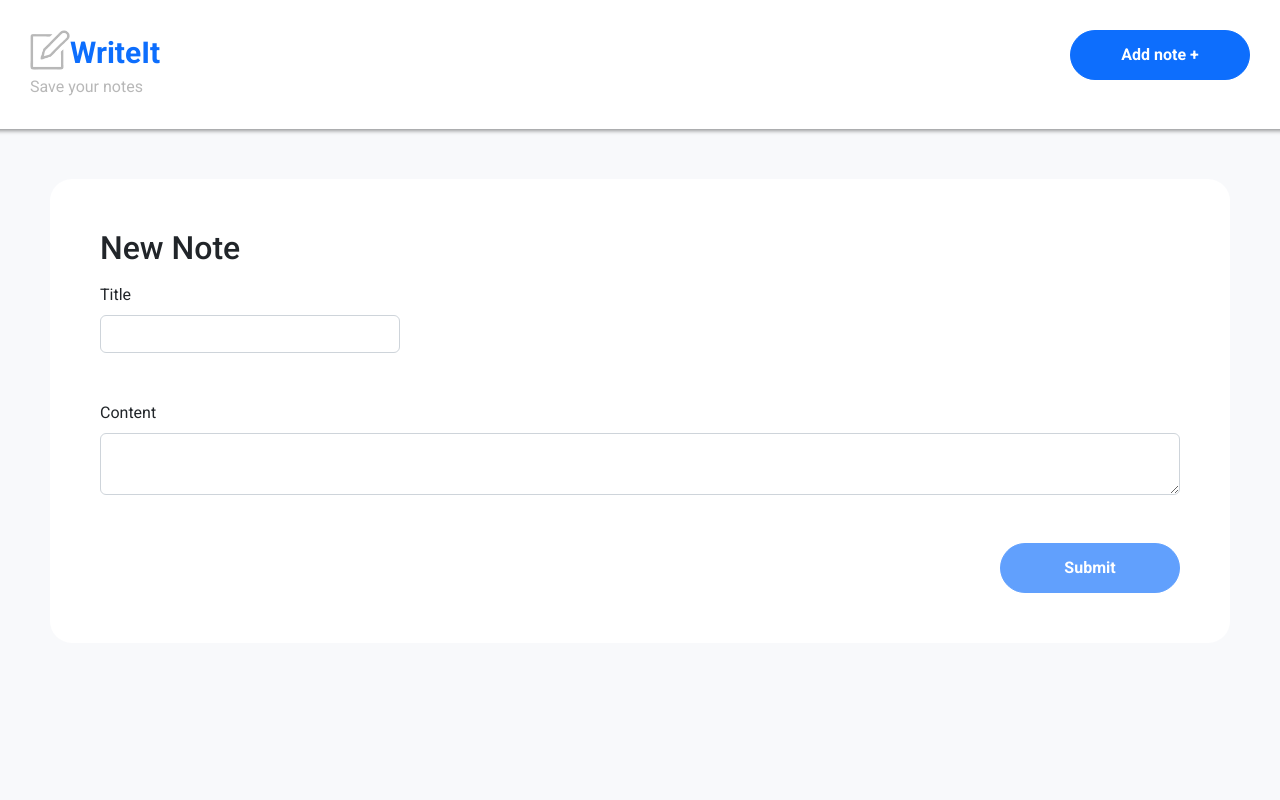
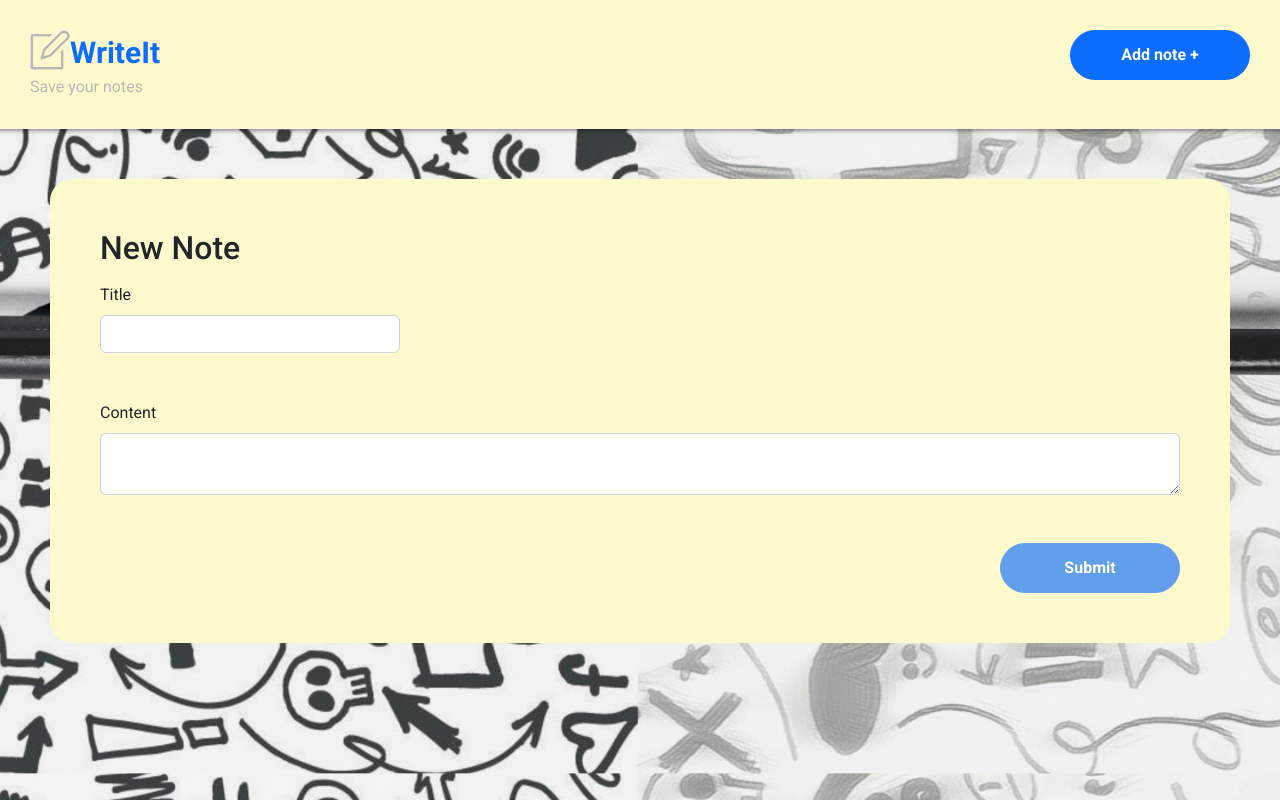
Before and after one commit to alikssant/WriteIt, a React (Create React App) app: page /note/new in a window 1280 px wide. Built offline with nearby package versions, Linux system fonts and the light colour scheme; data requests are answered from the project's data file.

Commit message:
Style changes

```diff
--- a/src/components/Header/style.module.css
+++ b/src/components/Header/style.module.css
@@ -1,5 +1,5 @@
 .container {
-  background-color: white;
+  background-color: #fffacd;
   padding: 30px;
   box-shadow: 2px 1px 4px 1px rgba(0, 0, 0, 0.4);
 }
--- a/src/components/NoteForm/style.module.css
+++ b/src/components/NoteForm/style.module.css
@@ -1,6 +1,6 @@
 .container {
   padding: 50px;
-  background-color: white;
+  background-color: #fffacd;
   border-radius: 22px;
 }
 
--- a/src/components/TextCard/style.module.css
+++ b/src/components/TextCard/style.module.css
@@ -5,6 +5,7 @@
   height: 300px;
   width: 300px;
   padding: 20px;
+  background-color: #fffacd;
 }
 
 .title_row {
--- a/src/index.css
+++ b/src/index.css
@@ -1,4 +1,7 @@
-body{
+body {
   font-family: Roboto;
-  background-color: #F8F9FB;
+  background-image: url('assets/images/pen.jpg');
+  background-size: cover;
+
+  background-position: center;
 }
```
Also changed, not shown: src/assets/images/pen.jpg (added).
